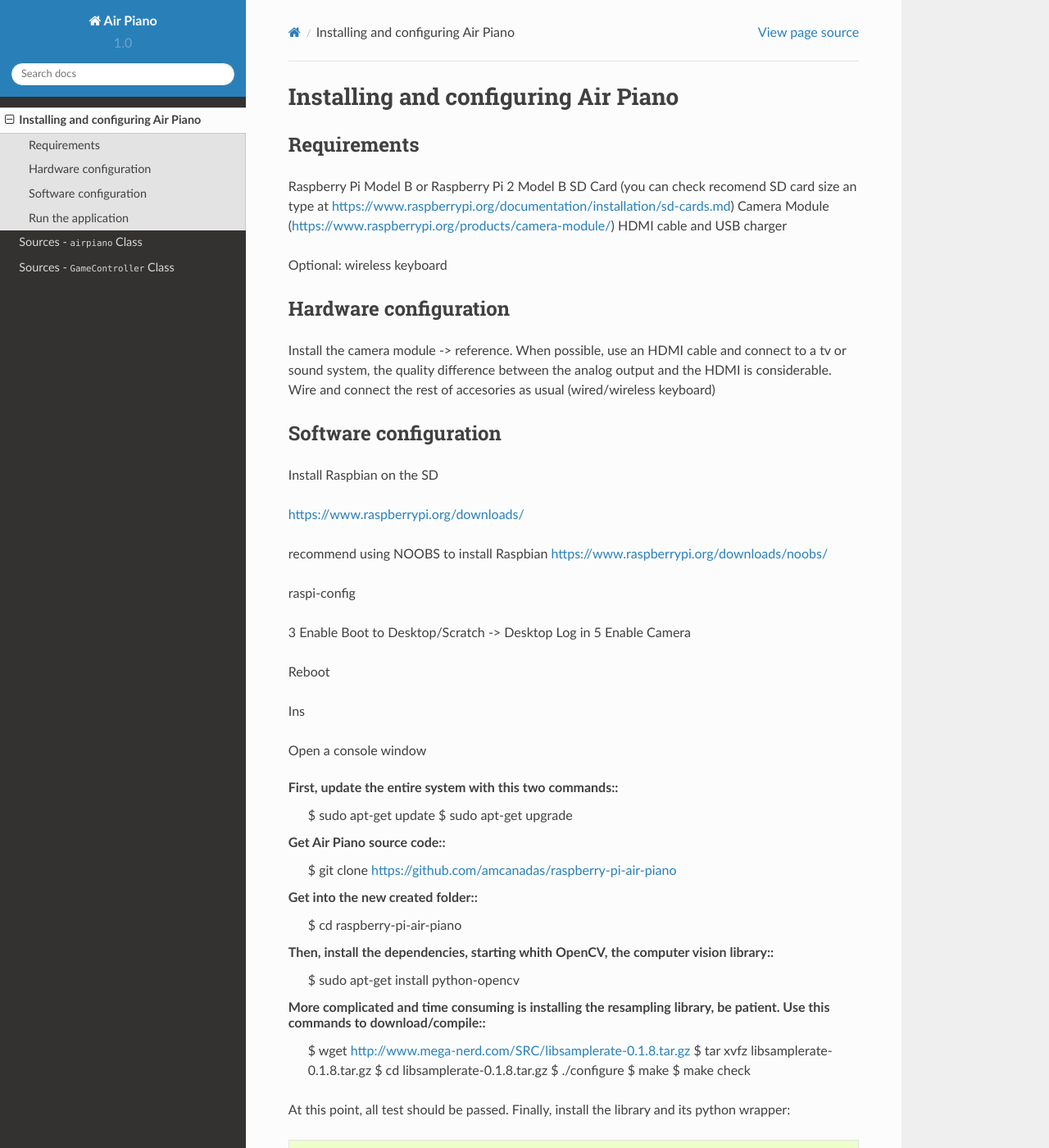
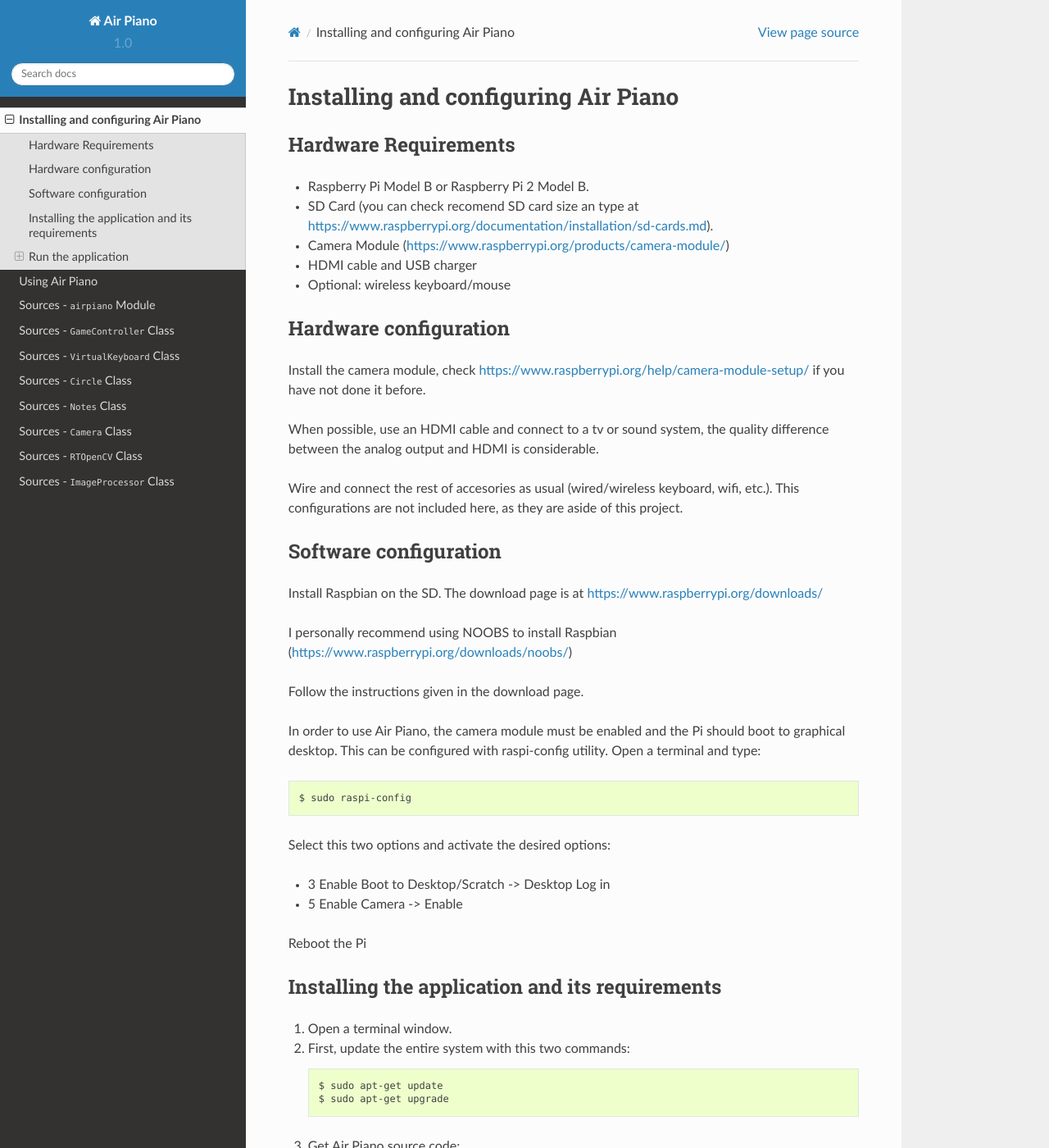
Before and after one commit to amcanadas/raspberry-pi-air-piano, a Sphinx documentation site: the page built from docs/install.rst, in a window 1280 px wide and 1400 px high. Shown: the whole window at 82% size. Built offline with Sphinx 7.4.7 and the Read the Docs theme 2.0.0, drawn with Linux system fonts in a browser that asks for light colours; some of the changed text lies outside the part shown.

Commit message:
all source code added and usage

```diff
--- a/docs/install.rst
+++ b/docs/install.rst
@@ -3,62 +3,74 @@
 Installing and configuring Air Piano
 ====================================
 
-Requirements
-------------
-Raspberry Pi Model B or Raspberry Pi 2 Model B
-SD Card (you can check recomend SD card size an type at https://www.raspberrypi.org/documentation/installation/sd-cards.md)
-Camera Module (https://www.raspberrypi.org/products/camera-module/)
-HDMI cable and USB charger
-
-Optional: wireless keyboard
+Hardware Requirements
+---------------------
+* Raspberry Pi Model B or Raspberry Pi 2 Model B.
+* SD Card (you can check recomend SD card size an type at https://www.raspberrypi.org/documentation/installation/sd-cards.md).
+* Camera Module (https://www.raspberrypi.org/products/camera-module/)
+* HDMI cable and USB charger
+* Optional: wireless keyboard/mouse
 
 
 Hardware configuration
 ----------------------
 
-Install the camera module -> reference.
+Install the camera module, check https://www.raspberrypi.org/help/camera-module-setup/ if
+you have not done it before.
+
 When possible, use an HDMI cable and connect to a tv or sound system,
-the quality difference between the analog output and the HDMI is
+the quality difference between the analog output and HDMI is
 considerable.
-Wire and connect the rest of accesories as usual (wired/wireless keyboard)
+
+Wire and connect the rest of accesories as usual (wired/wireless keyboard, wifi, etc.). This
+configurations are not included here, as they are aside of this project.
+
 
 Software configuration
 ----------------------
 
-Install Raspbian on the SD
+Install Raspbian on the SD. The download page is at https://www.raspberrypi.org/downloads/
 
-https://www.raspberrypi.org/downloads/
+I personally recommend using NOOBS to install Raspbian (https://www.raspberrypi.org/downloads/noobs/)
 
+Follow the instructions given in the download page.
 
-recommend using NOOBS to install Raspbian
-https://www.raspberrypi.org/downloads/noobs/
+In order to use Air Piano, the camera module must be enabled and the Pi should boot to graphical
+desktop. This can be configured with raspi-config utility. Open a terminal and type::
 
+    $ sudo raspi-config
 
-raspi-config
+Select this two options and activate the desired options:
 
-3 Enable Boot to Desktop/Scratch -> Desktop Log in
-5 Enable Camera
+* 3 Enable Boot to Desktop/Scratch -> Desktop Log in
+* 5 Enable Camera -> Enable
 
-Reboot
+Reboot the Pi
 
-Ins
+Installing the application and its requirements
+-----------------------------------------------
 
-Open a console window
+1. Open a terminal window.
 
-First, update the entire system with this two commands::
+2. First, update the entire system with this two commands::
+
     $ sudo apt-get update
     $ sudo apt-get upgrade
 
-Get Air Piano source code::
+3. Get Air Piano source code::
+
     $ git clone https://github.com/amcanadas/raspberry-pi-air-piano
 
-Get into the new created folder::
+4. Get into the new created folder::
+
     $ cd raspberry-pi-air-piano
 
-Then, install the dependencies, starting whith OpenCV, the computer vision library::
+5. Then, install the dependencies, starting whith OpenCV, the computer vision library::
+
     $ sudo apt-get install python-opencv
 
-More complicated and time consuming is installing the resampling library, be patient. Use this commands to download/compile::
+6. More complicated and time consuming is installing the resampling library, be patient. Use this commands to download/compile::
+
     $ wget http://www.mega-nerd.com/SRC/libsamplerate-0.1.8.tar.gz
     $ tar xvfz libsamplerate-0.1.8.tar.gz
     $ cd libsamplerate-0.1.8.tar.gz
@@ -66,35 +78,36 @@
     $ make
     $ make check
 
-At this point, all test should be passed. Finally, install the
+7. At this point, all test should be passed. Finally, actually install the
 library and its python wrapper::
+
     $ sudo make install
     $ sudo ldconfig -v
-
     $ sudo apt-get install python-setuptools
     $ sudo apt-get install python-dev
     $ sudo easy_install scikits.samplerate
 
-Clean samplerate sources::
+8. All requirements installed!. Cleanup::
+
     $ cd ..
-    $ rm -rf libsamplerate*
+    $ rm -rf libsamplerate
 
 Run the application
 -------------------
 
+Option 1: from command line.
+............................
+
 To run the application from the command line. Type::
+
     $ ./play.sh
+
+Option 2: graphical
+...................
 
 Alternativelly you can execute the application directly from
 the File Manager:
-1 Open File Manager (icon on the task bar).
-2 Navigate to the folder where Air Piano was downloaded.
-3 Double Click on play.sh. If a dialog appears, select execute.
 
-
-Raspberry Pi 2 B (no overclock)
-14 fps
-Raspberry Pi B (no overclock)
-1.8 fps
-Raspberry Pi B (overclock set to High)
-2.2 fps
+1. Open File Manager (icon on the task bar).
+2. Navigate to the folder where Air Piano was downloaded.
+3. Double Click on play.sh. If a dialog appears, select *Execute*.
--- a/docs/source_airpiano.rst
+++ b/docs/source_airpiano.rst
@@ -1,7 +1,7 @@
 .. _source_airpiano:
 
-=============================
- Sources - ``airpiano`` Class
-=============================
+==============================
+ Sources - ``airpiano`` Module
+==============================
 
 .. automodule:: airpiano
--- /dev/null
+++ b/docs/source_camera.rst
@@ -0,0 +1,10 @@
+.. _source_camera:
+
+===================================
+ Sources - ``Camera`` Class
+===================================
+
+.. autoclass:: camera.Camera
+   :members:
+   :undoc-members:
+   :private-members:
--- /dev/null
+++ b/docs/source_circle.rst
@@ -0,0 +1,10 @@
+.. _source_circle:
+
+===================================
+ Sources - ``Circle`` Class
+===================================
+
+.. autoclass:: circle.Circle
+   :members:
+   :undoc-members:
+   :private-members:
--- /dev/null
+++ b/docs/source_imageprocessor.rst
@@ -0,0 +1,10 @@
+.. _source_imageprocessor:
+
+===================================
+ Sources - ``ImageProcessor`` Class
+===================================
+
+.. autoclass:: imageprocessor.ImageProcessor
+   :members:
+   :undoc-members:
+   :private-members:
--- /dev/null
+++ b/docs/source_notes.rst
@@ -0,0 +1,10 @@
+.. _source_notes:
+
+===================================
+ Sources - ``Notes`` Class
+===================================
+
+.. autoclass:: notes.Notes
+   :members:
+   :undoc-members:
+   :private-members:
--- /dev/null
+++ b/docs/source_rtopencv.rst
@@ -0,0 +1,10 @@
+.. _source_rtopencv:
+
+===================================
+ Sources - ``RTOpenCV`` Class
+===================================
+
+.. autoclass:: rtopencv.RTOpenCV
+   :members:
+   :undoc-members:
+   :private-members:
--- /dev/null
+++ b/docs/source_virtualkeyboard.rst
@@ -0,0 +1,10 @@
+.. _source_virtualkeyboard:
+
+====================================
+ Sources - ``VirtualKeyboard`` Class
+====================================
+
+.. autoclass:: virtualkeyboard.VirtualKeyboard
+   :members:
+   :undoc-members:
+   :private-members:
```
Also changed, not shown: docs/index.rst (+7 -0 lines), docs/usage.rst (added, +37 -0 lines), 1 other file.
